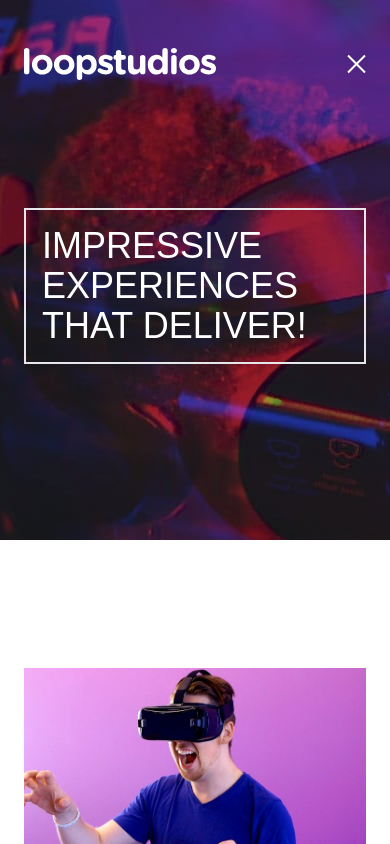
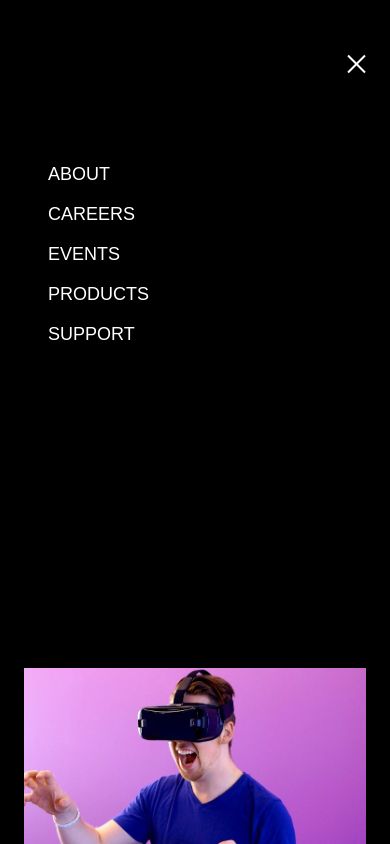
Before and after one commit to webdevotter/loopstudios-website, a website: page index.html in a window 390 px wide. Both pictures are taken after a click on the button 354 px from the left and 64 px from the top of the page. Shown: the top 844 px of the page. Drawn offline with Linux system fonts and the light colour scheme.

Commit message:
Mobile Menu & JavaScript

```diff
--- a/index.html
+++ b/index.html
@@ -41,14 +41,29 @@
         </div>
      <!-- Hamburger Button -->
      <div class="md:hidden">
-            <button id="menu-btn" type="button" class="open z-40 block hamburger md:hidden focus:outline-none">
+      <button
+        id="menu-btn"
+        type="button"
+        class="z-40 block hamburger md:hidden focus:outline-none"
+      >
         <span class="hamburger-top"></span>
         <span class="hamburger-middle"></span>
         <span class="hamburger-bottom"></span>
       </button>
     </div>
   </nav>
-      <!-- @todo: Mobile Menu -->
+
+  <!-- Mobile Menu -->
+  <div
+    id="menu"
+    class="absolute top-0 bottom-0 left-0 hidden flex-col self-end w-full min-h-screen py-1 pt-40 pl-12 space-y-3 text-lg text-white uppercase bg-black"
+  >
+    <a href="#" class="hover:text-pink-500">About</a>
+    <a href="#" class="hover:text-pink-500">Careers</a>
+    <a href="#" class="hover:text-pink-500">Events</a>
+    <a href="#" class="hover:text-pink-500">Products</a>
+    <a href="#" class="hover:text-pink-500">Support</a>
+  </div>
 
       <div class="max-w-lg mt-32 mb-32 p-4 font-sans text-4xl  text-white uppercase border-2 md:p-10 md:m-32 md:mx-0 md-text-6xl">
         Impressive Experiences That Deliver!
@@ -293,5 +308,6 @@
         </div>
       </div>
     </footer>
+    <script src="js/script.js"></script>
   </body>
 </html>
--- /dev/null
+++ b/js/script.js
@@ -0,0 +1,11 @@
+const btn = document.getElementById('menu-btn');
+const menu = document.getElementById('menu');
+
+btn.addEventListener('click', navToggle);
+
+function navToggle() {
+  btn.classList.toggle('open');
+  menu.classList.toggle('flex');
+  menu.classList.toggle('hidden');
+
+}
```
Also changed, not shown: css/style.css. Lines whose indentation alone changed are shown as unchanged.
